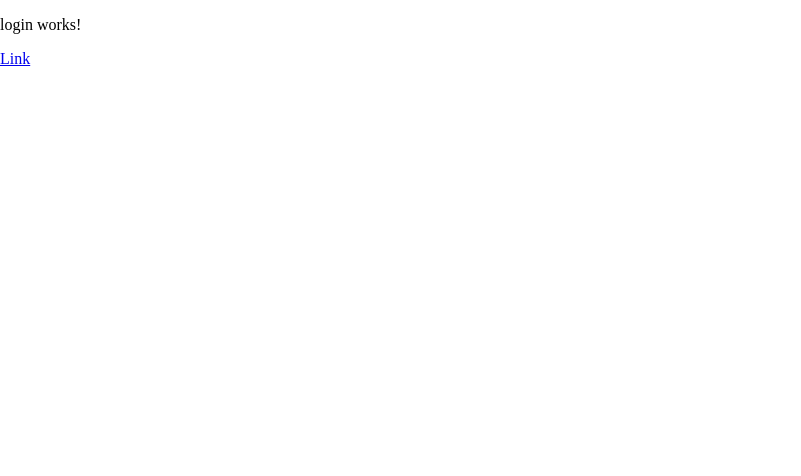
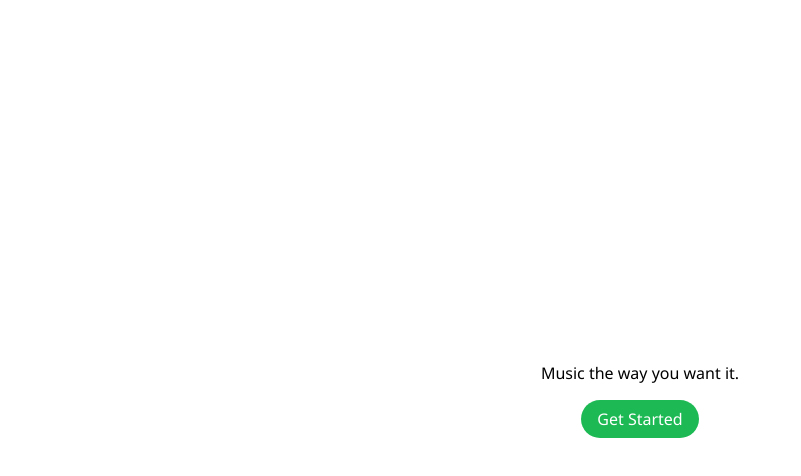
Before and after one commit to mccormickgriffin/axol-web, an Angular app: page /login in a window 1280 px wide. Shown: the top 476 px of the page, without its empty margins (0-801 px from the left). Built offline with nearby package versions, Linux system fonts and the light colour scheme.

Commit message:
did some styling for the login page

```diff
--- a/src/app/components/login/login.component.html
+++ b/src/app/components/login/login.component.html
@@ -1,3 +1,4 @@
-<p>login works!</p>
-
-<a href={{authorizeLink}}>Link</a>
+<div class="login-container">
+    <div>Music the way you want it.</div>
+    <a href={{authorizeLink}}>Get Started</a>
+</div>
--- a/src/app/components/login/login.component.scss
+++ b/src/app/components/login/login.component.scss
@@ -0,0 +1,21 @@
+@import "src/app/styles/colors.scss";
+@import "src/app/styles/spacing.scss";
+@import "src/app/styles/fonts.scss";
+
+.login-container {
+  height: 100%;
+  display: flex;
+  flex-direction: column;
+  align-items: center;
+  justify-content: center;
+}
+
+a {
+  background: $green;
+  color: $white;
+  text-decoration: none;
+  padding: $padding-small $padding-medium;
+  border-radius: 25px;
+  font-size: $base-font-size;
+  margin-top: $padding-medium;
+}
```
